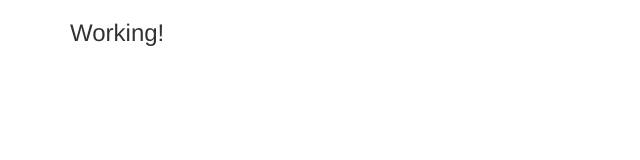
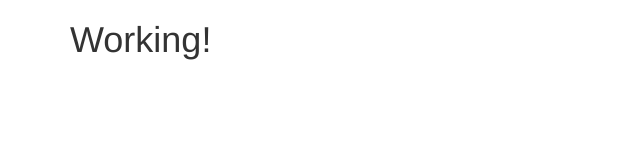
Before and after one commit to Sam44323/Shopping-list-angular, an Angular app: page / in a window 1280 px wide. Shown: the top 160 px of the page, without its empty margins (0-640 px from the left). Built offline with nearby package versions, Linux system fonts and the light colour scheme.

Commit message:
refactroe

```diff
--- a/src/app/app.component.html
+++ b/src/app/app.component.html
@@ -1,7 +1,7 @@
 <div class="container">
   <div class="row">
     <div class="col-md-12">
-      <h3>Working!</h3>
+      <h1>Working!</h1>
     </div>
   </div>
 </div>
```
